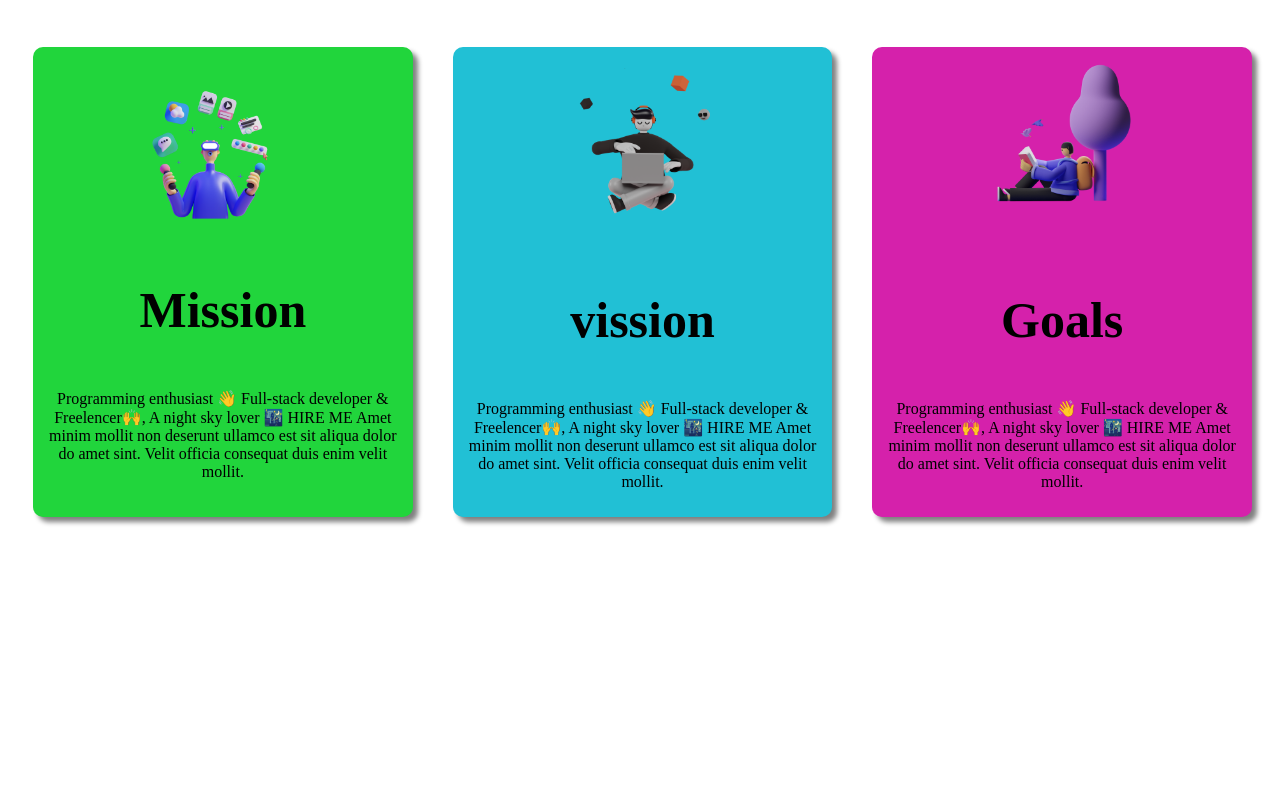
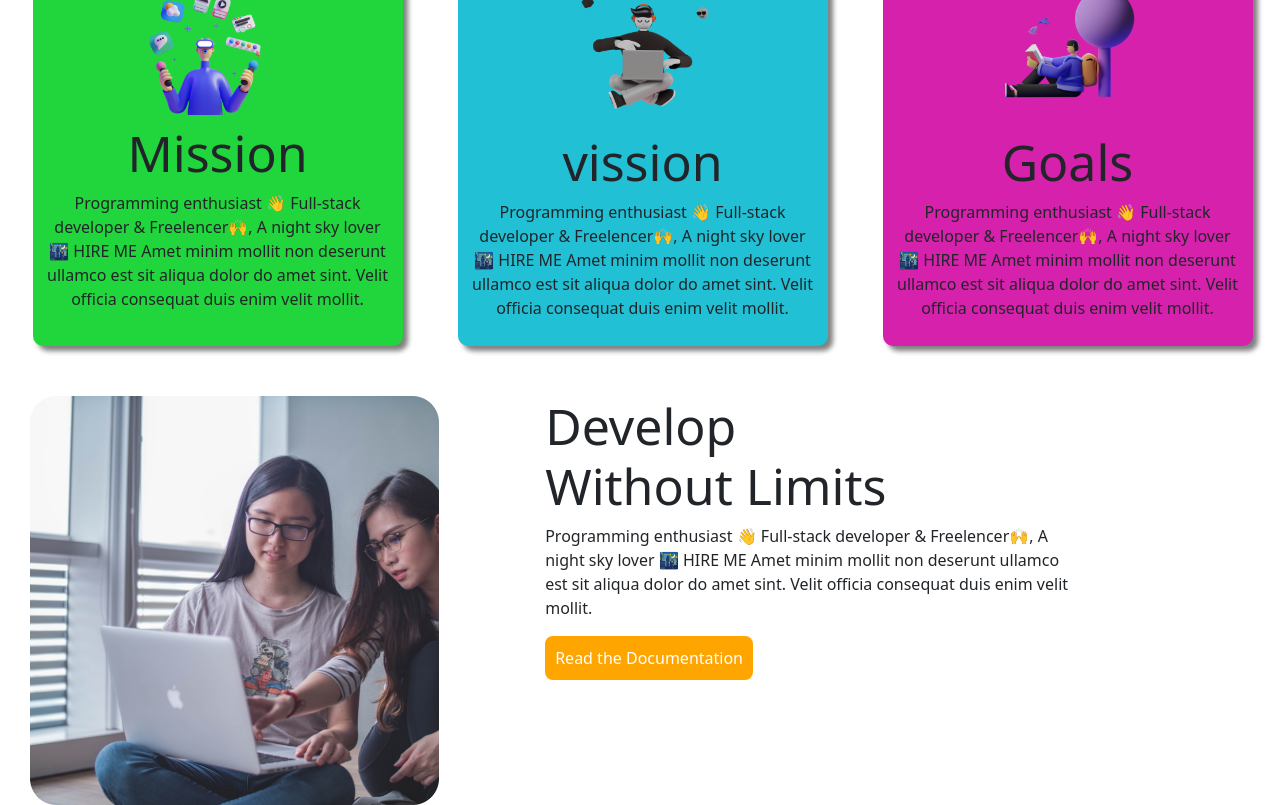
Before and after one commit to amirulislam26/mission-2022, a plain HTML site: page index.html in a window 1280 px wide. Shown: the part 759-1564 px from the top of the page. Before the commit the page ends 1304 px from the top, so only its background shows below. Drawn offline with nearby package versions, Linux system fonts and the light colour scheme.

Commit message:
added my mitimg to china

```diff
--- a/index.html
+++ b/index.html
@@ -5,6 +5,7 @@
     <meta http-equiv="X-UA-Compatible" content="IE=edge">
     <meta name="viewport" content="width=device-width, initial-scale=1.0">
     <title>Developer Misstions 2022</title>
+    <link href="https://cdn.jsdelivr.net/npm/bootstrap@5.2.1/dist/css/bootstrap.min.css" rel="stylesheet" integrity="sha384-iYQeCzEYFbKjA/T2uDLTpkwGzCiq6soy8tYaI1GyVh/UjpbCx/TYkiZhlZB6+fzT" crossorigin="anonymous">
     <link rel="shortcut icon" href="images/shape-4.png" type="image/x-icon">
     <link rel="stylesheet" href="style.css">
     <script src="https://kit.fontawesome.com/a957f541a7.js" crossorigin="anonymous"></script>
@@ -68,5 +69,23 @@
         </div>
     </section>
 </section>
+<section>
+    <div class="containers">
+        <div>
+            <img class="img-fulid" src="pictures/coding.png" alt="">
+        </div>
+        <div class="text-title">
+            <h1>Develop <br>
+                Without Limits</h1>
+                <p>Programming enthusiast 👋 Full-stack developer & Freelencer🙌, A night sky lover 🌃 HIRE ME Amet minim mollit non deserunt
+                    ullamco est sit aliqua dolor do amet
+                    sint. Velit officia consequat duis enim
+                    velit mollit.</p>
+                    <button class="btn-title">Read the  Documentation</button>
+        </div>
+    </div>
+
+</section>
+    <script src="https://cdn.jsdelivr.net/npm/bootstrap@5.2.1/dist/js/bootstrap.bundle.min.js" integrity="sha384-u1OknCvxWvY5kfmNBILK2hRnQC3Pr17a+RTT6rIHI7NnikvbZlHgTPOOmMi466C8" crossorigin="anonymous"></script>
 </body>
 </html>
--- a/style.css
+++ b/style.css
@@ -106,3 +106,22 @@ br {
     text-align: center;
     color: rgb(36, 210, 30);
 }
+.containers{
+    display: flex;
+    margin-top: 30px;
+}
+.img-fulid{
+    width: 75%;
+    margin-left: 30px;
+}
+.text-title{
+    margin-left: 0;
+    margin-right: 200px;
+}
+.btn-title{
+    color: white;
+    background-color: orange;
+    padding: 10px;
+    border: none;
+    border-radius: 8px;
+}
```
